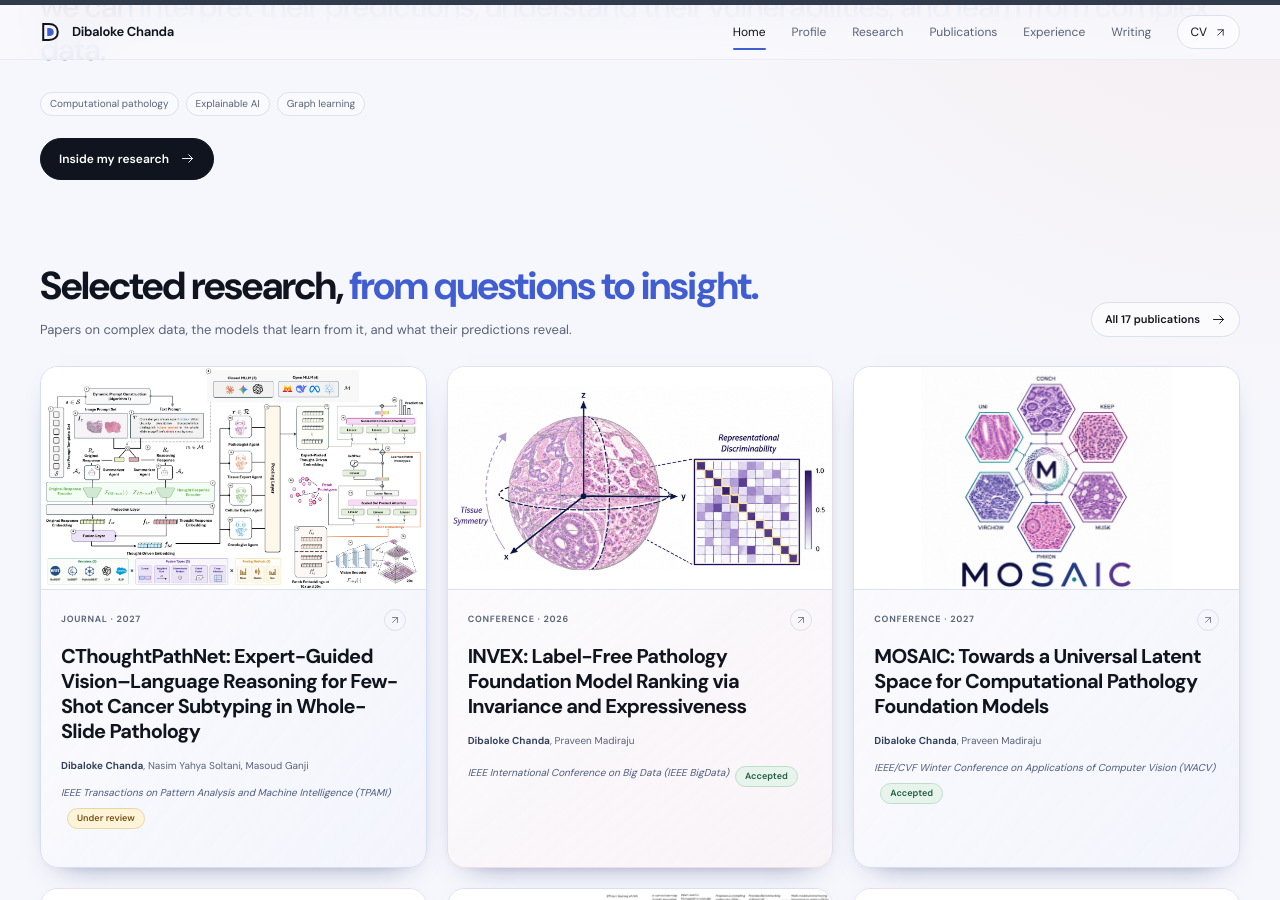
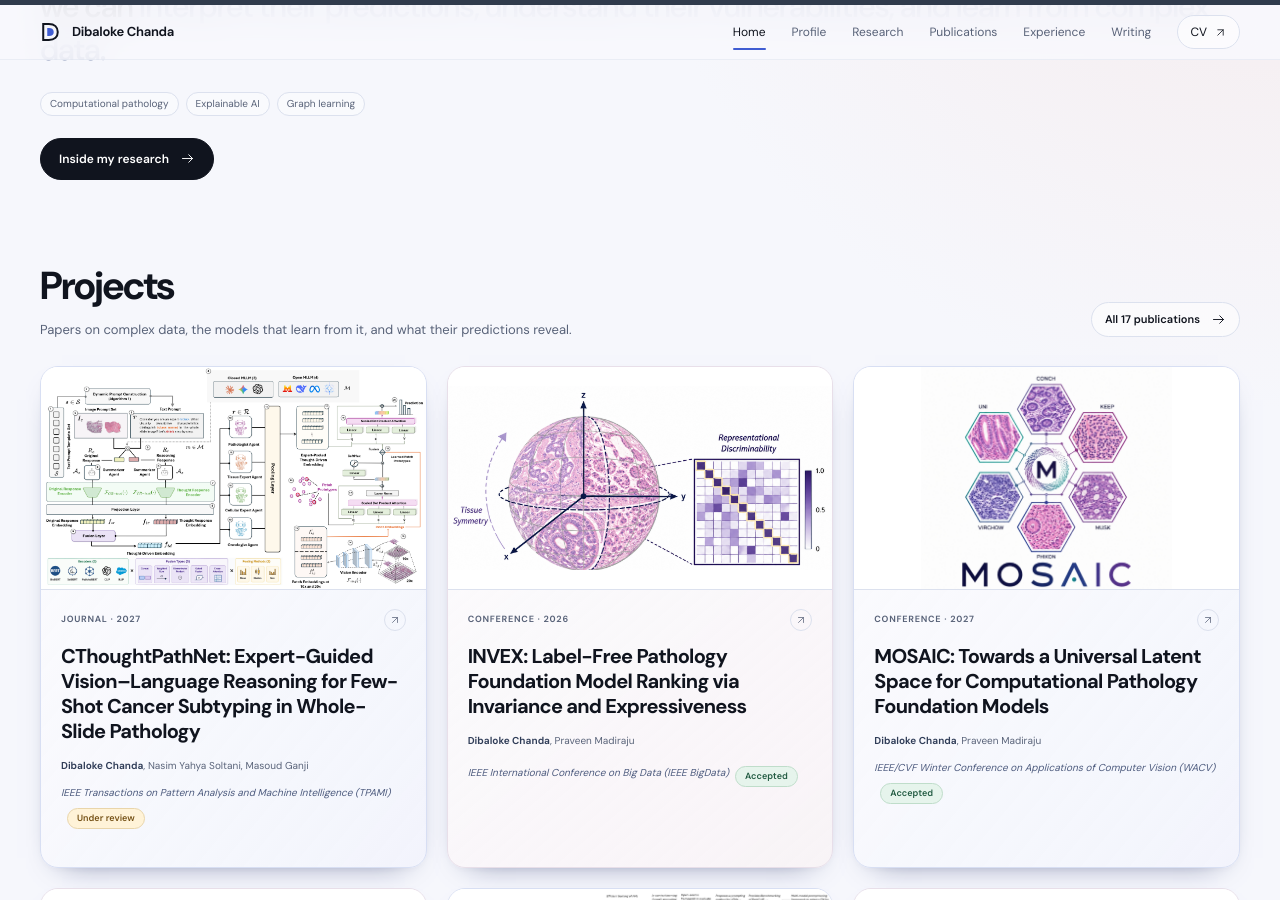
Before and after one commit to dibaloke/dibaloke.github.io, a Jekyll site: the page built from _pages/about.md, in a window 1280 px wide and 900 px high, scrolled down 1065 px. Built offline with Jekyll 4.4.1, drawn with Linux system fonts in a browser that asks for light colours.

Commit message:
Rename homepage research section to Projects

```diff
--- a/_pages/about.md
+++ b/_pages/about.md
@@ -34,7 +34,7 @@ redirect_from:
 
 
 <section class="home-section selected-section" aria-labelledby="selected-title">
-  <div class="section-heading"><div><h2 id="selected-title">Selected research, <span>from questions to insight.</span></h2><p>Papers on complex data, the models that learn from it, and what their predictions reveal.</p></div><a class="button button-secondary button-small" href="{{ '/publication/' | relative_url }}">All {{ site.data.publications | size }} publications {% include academic/icon.html name="arrow-right" %}</a></div>
+  <div class="section-heading"><div><h2 id="selected-title">Projects</h2><p>Papers on complex data, the models that learn from it, and what their predictions reveal.</p></div><a class="button button-secondary button-small" href="{{ '/publication/' | relative_url }}">All {{ site.data.publications | size }} publications {% include academic/icon.html name="arrow-right" %}</a></div>
   <div class="work-grid">{% for paper in site.data.publications limit: 6 %}{% assign illustration = 'vision' %}{% if paper.topic == 'pathology' %}{% assign illustration = 'pathology' %}{% elsif paper.topic == 'graphs' %}{% assign illustration = 'graph-learning' %}{% endif %}{% if paper.id == 'explainability-graph-attack' %}{% assign illustration = 'explainability' %}{% endif %}
     {% assign default_image = '/assets/images/research/' | append: illustration | append: '.svg' %}{% assign paper_image = paper.image | default: default_image %}
     {% assign fallback_url = '/publication/' | relative_url | append: '#' | append: paper.id %}{% assign paper_url = paper.links.first.url | default: fallback_url %}
```
